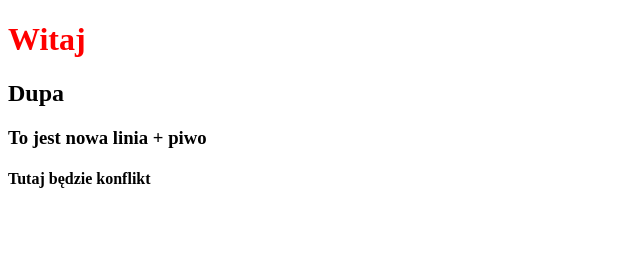
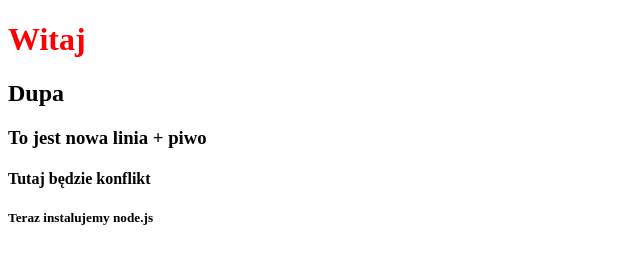
Before and after one commit to piotrbaczek/test-html, a plain HTML site: page index.html in a window 1280 px wide. Shown: the whole page, without its empty margins (0-640 px from the left). Drawn offline with Linux system fonts and the light colour scheme.

Commit message:
Added line h5

```diff
--- a/index.html
+++ b/index.html
@@ -8,5 +8,6 @@
 <h2>Dupa</h2>
 <h3>To jest nowa linia + piwo</h3>
 <h4>Tutaj będzie konflikt</h4>
+<h5>Teraz instalujemy node.js</h5>
 </body>
 </html>
```
